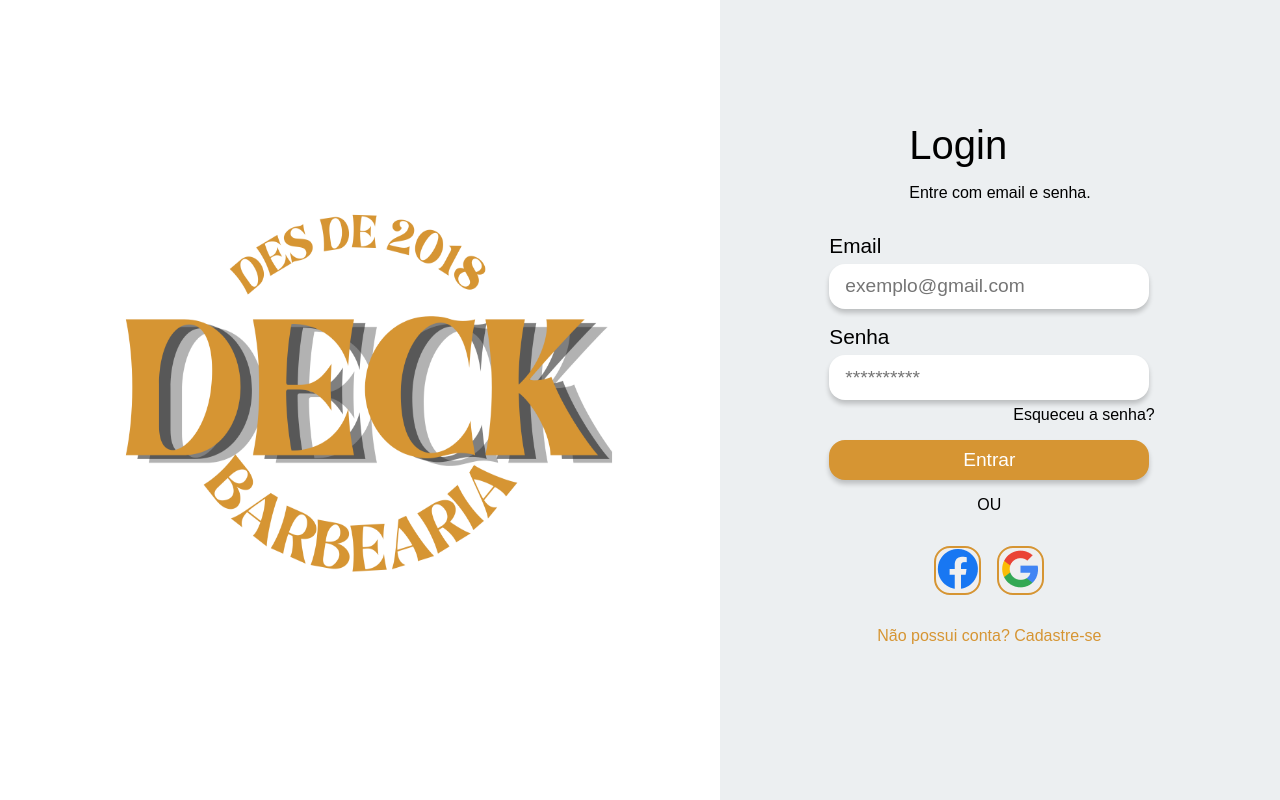
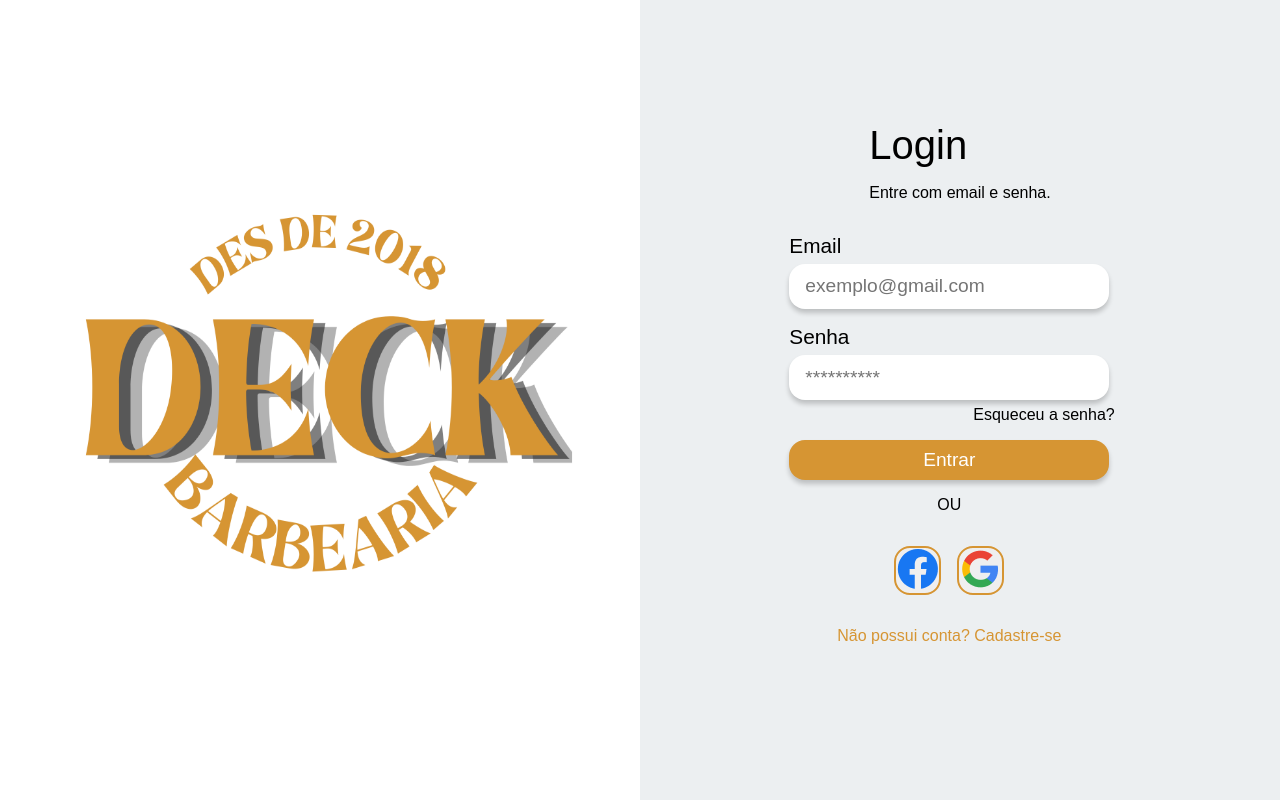
Before and after one commit to biellil/CorteFacil, a React (Vite) app: page / in a window 1280 px wide. Built offline with nearby package versions, Linux system fonts and the light colour scheme; a web font is replaced by a local one.

Commit message:
style: 📱 mudanças no responsivo tela auth

```diff
--- a/src/pages/auth/styles.ts
+++ b/src/pages/auth/styles.ts
@@ -18,7 +18,7 @@ export const MainHero = styled.main`
 export const SectionHero = styled.section`
   display: flex;
   flex: 1;
-  width: 25rem;
+  width: 20rem;
   align-items: center;
   justify-content: center;
 
@@ -31,7 +31,7 @@ export const SectionHero = styled.section`
 `
 export const Sectionform = styled.section`
   height: 100vh;
-  width: 70vh;
+  width: 80vh;
   background-color: var(--secondary);
   display: flex;
   flex-direction: column;
```
